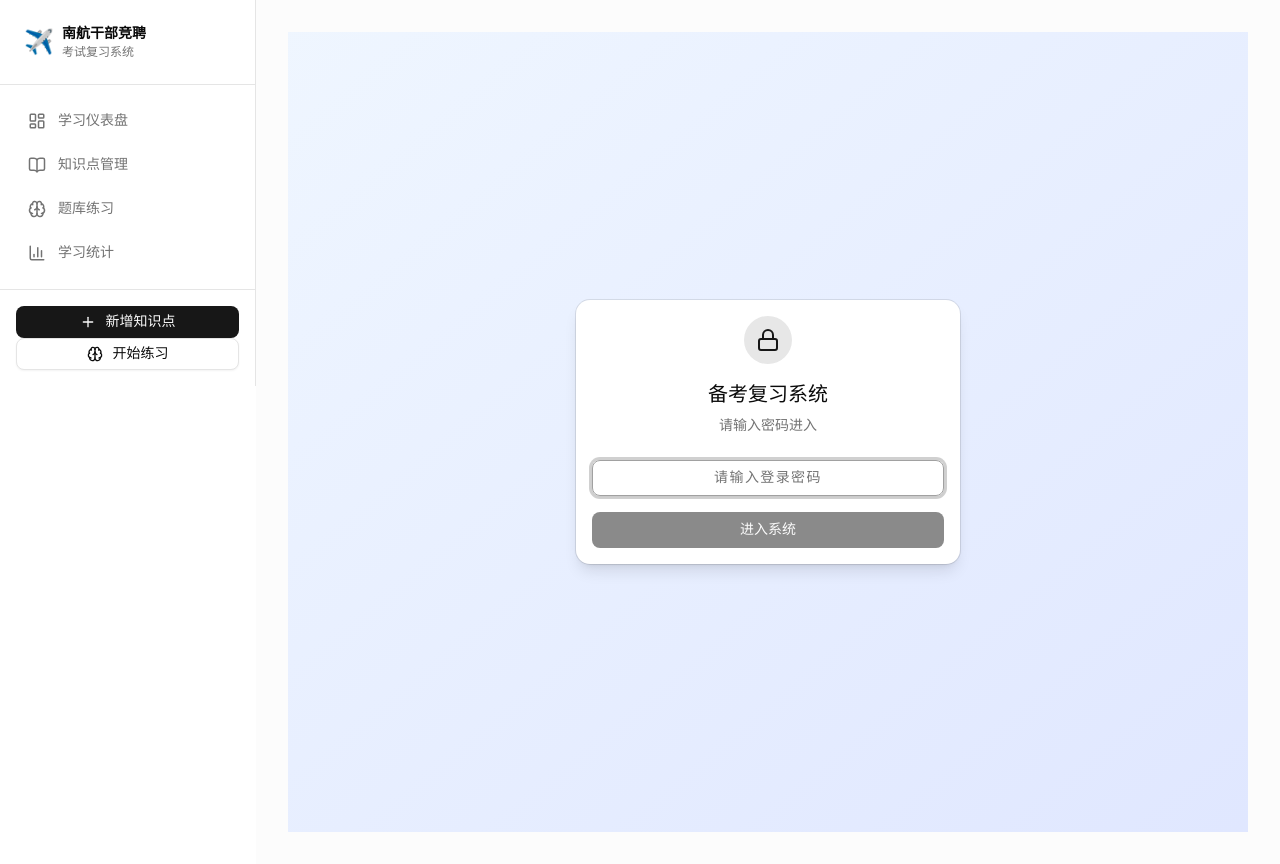
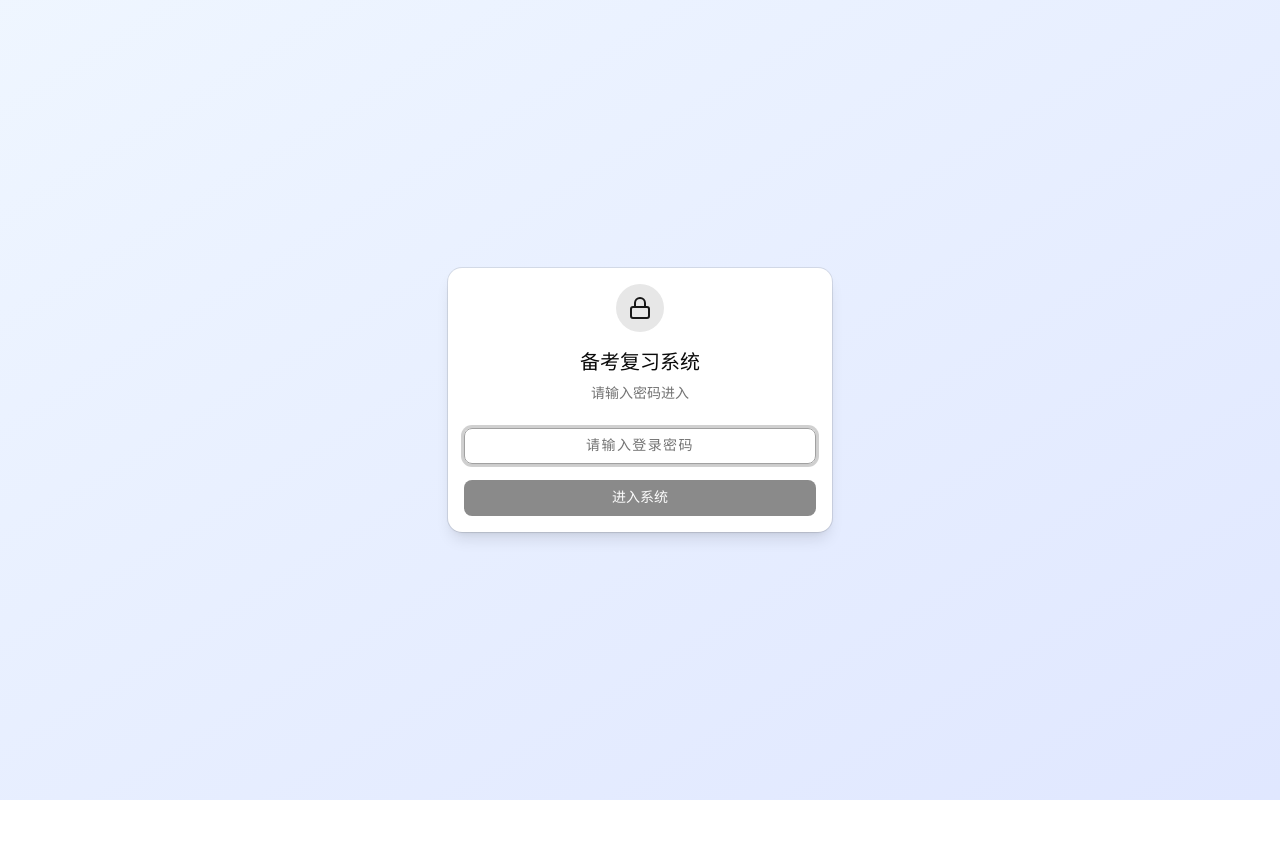
Before and after one commit to 707439764-hub/exam-helper, a Next.js app: page /login in a window 1280 px wide. After the commit the page ends 800 px from the top, so only its background shows below. Built offline with nearby package versions, Linux system fonts and the light colour scheme.

Commit message:
fix: 改进登录机制，增加客户端 localStorage 鉴权

```diff
--- a/src/app/layout.tsx
+++ b/src/app/layout.tsx
@@ -1,7 +1,7 @@
 import type { Metadata } from "next";
 import { Geist, Geist_Mono } from "next/font/google";
 import "./globals.css";
-import { Sidebar } from "@/components/Sidebar";
+import { AppLayout } from "@/components/AppLayout";
 
 const geistSans = Geist({
   variable: "--font-geist-sans",
@@ -14,8 +14,8 @@ const geistMono = Geist_Mono({
 });
 
 export const metadata: Metadata = {
-  title: "南航干部竞聘考试复习系统",
-  description: "南航干部竞聘考试备考助手 - 知识点管理、AI总结、智能出题",
+  title: "备考复习系统",
+  description: "备考助手 - 知识点管理、AI总结、智能出题",
 };
 
 export default function RootLayout({
@@ -28,11 +28,8 @@ export default function RootLayout({
       lang="zh-CN"
       className={`${geistSans.variable} ${geistMono.variable} h-full antialiased`}
     >
-      <body className="min-h-full flex flex-col md:flex-row">
-        <Sidebar />
-        <main className="flex-1 overflow-auto bg-muted/30">
-          <div className="p-4 md:p-8 max-w-6xl mx-auto">{children}</div>
-        </main>
+      <body className="min-h-full">
+        <AppLayout>{children}</AppLayout>
       </body>
     </html>
   );
--- a/src/app/login/page.tsx
+++ b/src/app/login/page.tsx
@@ -6,11 +6,13 @@ import { Card, CardContent, CardHeader, CardTitle } from "@/components/ui/card";
 import { Input } from "@/components/ui/input";
 import { Button } from "@/components/ui/button";
 import { Lock, Loader2, AlertCircle } from "lucide-react";
+import { useAuth } from "@/components/AuthProvider";
 
 function LoginForm() {
   const router = useRouter();
   const searchParams = useSearchParams();
   const from = searchParams.get("from") || "/";
+  const { login } = useAuth();
 
   const [password, setPassword] = useState("");
   const [error, setError] = useState("");
@@ -21,23 +23,12 @@ function LoginForm() {
     setLoading(true);
     setError("");
 
-    try {
-      const res = await fetch("/api/auth", {
-        method: "POST",
-        headers: { "Content-Type": "application/json" },
-        body: JSON.stringify({ password }),
-      });
+    const success = await login(password);
 
-      const data = await res.json();
-
-      if (data.success) {
-        router.push(from);
-      } else {
-        setError(data.error || "密码错误，请重试");
-      }
-    } catch {
-      setError("网络错误，请稍后重试");
-    } finally {
+    if (success) {
+      router.push(from);
+    } else {
+      setError("密码错误，请重试");
       setLoading(false);
     }
   };
--- /dev/null
+++ b/src/components/AppLayout.tsx
@@ -0,0 +1,26 @@
+"use client";
+
+import { ReactNode } from "react";
+import { usePathname } from "next/navigation";
+import { AuthProvider } from "@/components/AuthProvider";
+import { Sidebar } from "@/components/Sidebar";
+
+export function AppLayout({ children }: { children: ReactNode }) {
+  const pathname = usePathname();
+  const isLoginPage = pathname === "/login";
+
+  return (
+    <AuthProvider>
+      {isLoginPage ? (
+        <main>{children}</main>
+      ) : (
+        <div className="flex flex-col md:flex-row min-h-full">
+          <Sidebar />
+          <main className="flex-1 overflow-auto bg-muted/30">
+            <div className="p-4 md:p-8 max-w-6xl mx-auto">{children}</div>
+          </main>
+        </div>
+      )}
+    </AuthProvider>
+  );
+}
--- /dev/null
+++ b/src/components/AuthProvider.tsx
@@ -0,0 +1,98 @@
+"use client";
+
+import { createContext, useContext, useState, useEffect, ReactNode } from "react";
+import { usePathname, useRouter } from "next/navigation";
+import { Loader2 } from "lucide-react";
+
+interface AuthContextType {
+  isAuthenticated: boolean;
+  login: (password: string) => Promise<boolean>;
+  logout: () => void;
+}
+
+const AuthContext = createContext<AuthContextType>({
+  isAuthenticated: false,
+  login: async () => false,
+  logout: () => {},
+});
+
+export function useAuth() {
+  return useContext(AuthContext);
+}
+
+export function AuthProvider({ children }: { children: ReactNode }) {
+  const pathname = usePathname();
+  const router = useRouter();
+  const [isAuthenticated, setIsAuthenticated] = useState(false);
+  const [loading, setLoading] = useState(true);
+
+  // 启动时检查 localStorage
+  useEffect(() => {
+    const stored = localStorage.getItem("auth");
+    setIsAuthenticated(stored === "true");
+    setLoading(false);
+  }, []);
+
+  // 路由保护：未登录时跳转
+  useEffect(() => {
+    if (loading) return;
+    if (
+      !isAuthenticated &&
+      pathname !== "/login" &&
+      !pathname.startsWith("/api")
+    ) {
+      const from = pathname === "/" ? "" : `?from=${encodeURIComponent(pathname)}`;
+      router.replace(`/login${from}`);
+    }
+  }, [isAuthenticated, pathname, loading, router]);
+
+  const login = async (password: string): Promise<boolean> => {
+    try {
+      const res = await fetch("/api/auth", {
+        method: "POST",
+        headers: { "Content-Type": "application/json" },
+        body: JSON.stringify({ password }),
+      });
+      const data = await res.json();
+      if (data.success) {
+        localStorage.setItem("auth", "true");
+        setIsAuthenticated(true);
+        return true;
+      }
+      return false;
+    } catch {
+      return false;
+    }
+  };
+
+  const logout = () => {
+    localStorage.removeItem("auth");
+    setIsAuthenticated(false);
+    // 清除 cookie
+    document.cookie = "auth_token=; path=/; max-age=0";
+    router.push("/login");
+  };
+
+  if (loading) {
+    return (
+      <div className="min-h-screen flex items-center justify-center">
+        <Loader2 size={24} className="animate-spin" />
+      </div>
+    );
+  }
+
+  // 未登录且不在登录页 → 显示空白（等待重定向）
+  if (!isAuthenticated && pathname !== "/login") {
+    return (
+      <div className="min-h-screen flex items-center justify-center">
+        <Loader2 size={24} className="animate-spin" />
+      </div>
+    );
+  }
+
+  return (
+    <AuthContext.Provider value={{ isAuthenticated, login, logout }}>
+      {children}
+    </AuthContext.Provider>
+  );
+}
```
Also changed, not shown: 1 other file (tests, documents, lock files or other folders).
